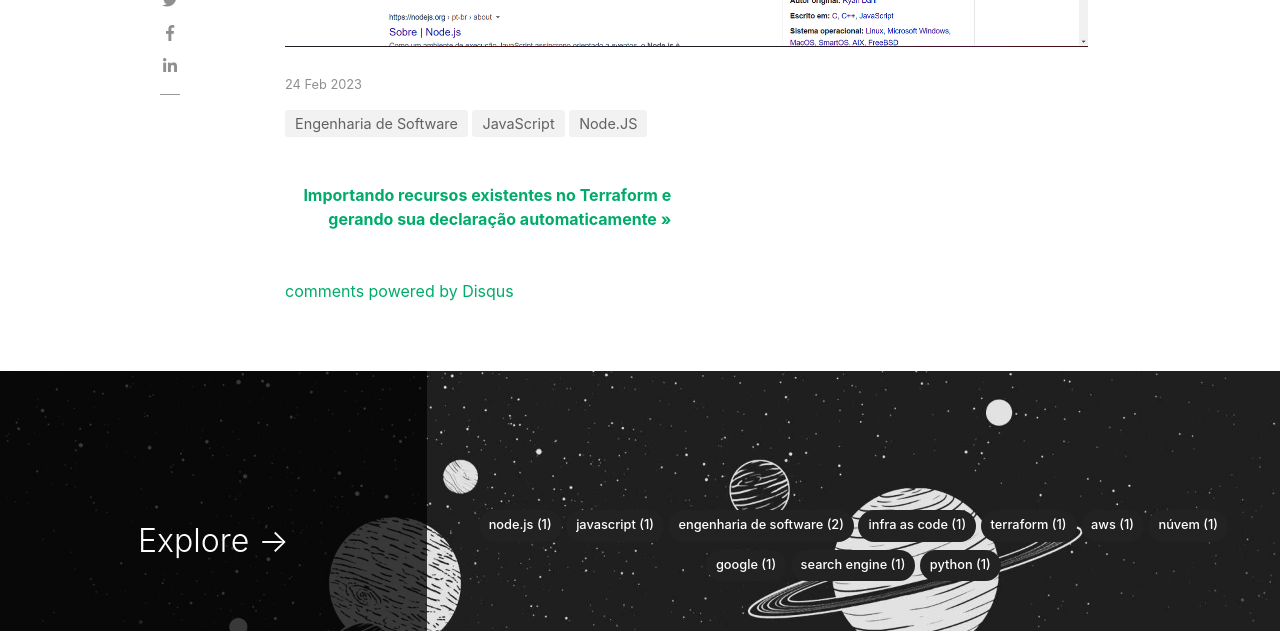
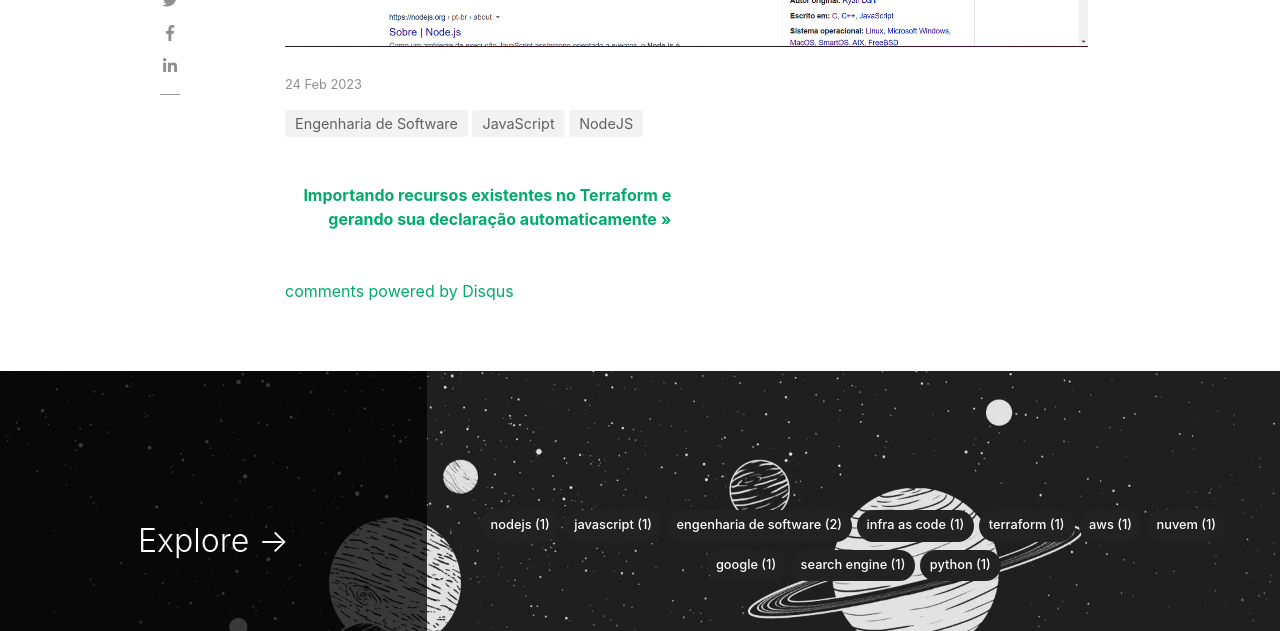
Before and after one commit to davidalecrim1/blog, a Jekyll site: the page built from _posts/2023-02-24-node-js-web-crawling-puppeteer.md, in a window 1280 px wide and 900 px high, scrolled down 7580 px. Shown: the part 145-776 px from the top of the window. Built offline with Jekyll 4.4.1, drawn with Linux system fonts in a browser that asks for light colours; nearby versions of some CDN libraries; comment, search, counter and statistics services are not loaded.

```diff
--- a/_posts/2023-02-24-node-js-web-crawling-puppeteer.md
+++ b/_posts/2023-02-24-node-js-web-crawling-puppeteer.md
@@ -2,7 +2,7 @@
 layout: post
 title:  "Como fazer Web Crawling e Web Scraping com Node.js e o Puppeteer"
 author: david
-categories: [ Node.JS, JavaScript, Engenharia de Software]
+categories: [ NodeJS, JavaScript, Engenharia de Software]
 image: assets/images/posts/nodejs-webcrawler.webp
 comments: true
 ---
--- a/_posts/2024-02-03-terraform-import-e-declaracao-de-recursos-auto.md
+++ b/_posts/2024-02-03-terraform-import-e-declaracao-de-recursos-auto.md
@@ -2,8 +2,8 @@
 layout: post
 title:  "Importando recursos existentes no Terraform e gerando sua declaração automaticamente"
 author: david
-categories: [ Infra as Code, Terraform, AWS, Núvem ]
-image: assets/images/python-logo.webp
+categories: [ Infra as Code, Terraform, AWS, Nuvem ]
+image: assets/images/posts/python-logo.webp
 featured: true
 hidden: true
 comments: true
```
Also changed, not shown: _posts/2024-02-24-entendendo-linguagem-de-programacao.md (+2 -1 lines).
